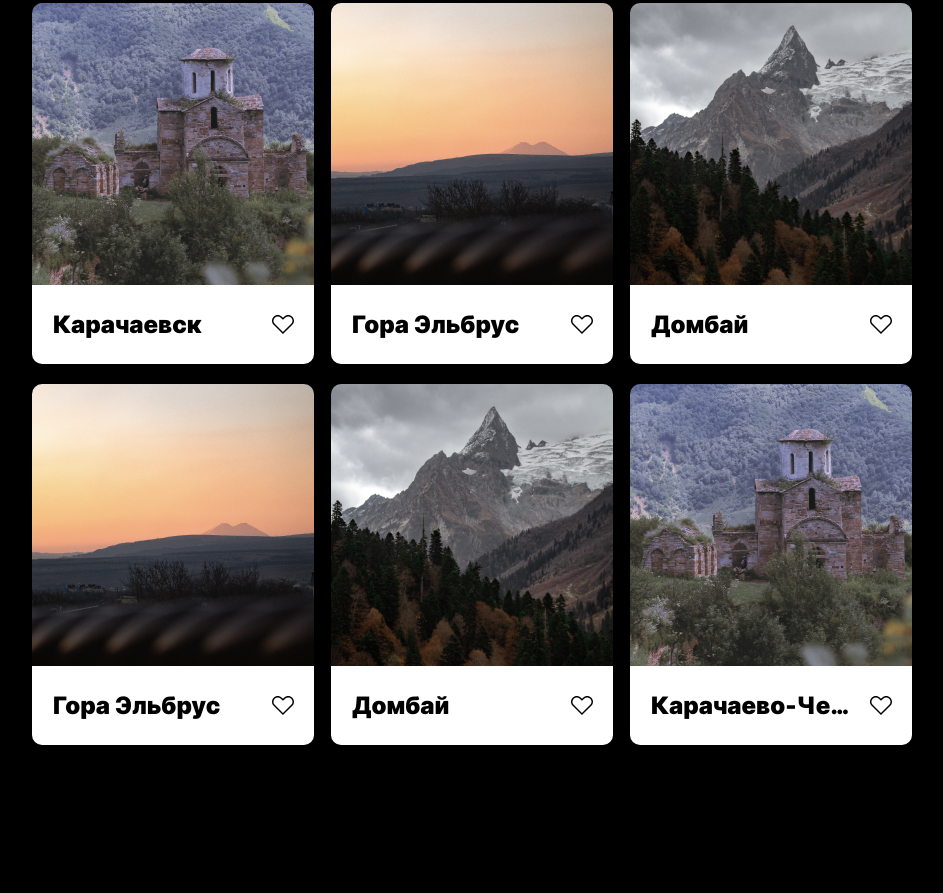
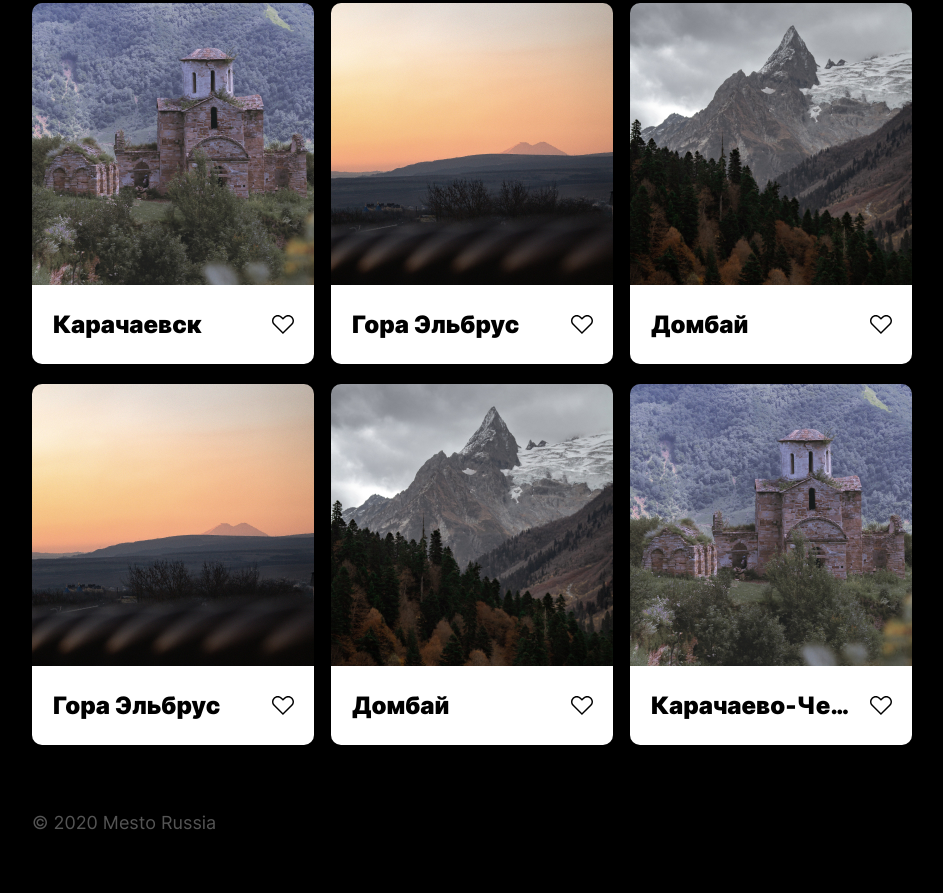
Before and after one commit to izhddm/mesto-project-bootcamp, a plain HTML site: page index.html in a window 1280 px wide. Shown: the part 326-1219 px from the top of the page, without its empty margins (168-1111 px from the left). Before the commit the page ends 1071 px from the top, so only its background shows below. Drawn offline with Linux system fonts and the light colour scheme.

Commit message:
feat: реализован блок footer

```diff
--- /dev/null
+++ b/blocks/footer/__info/footer__info.css
@@ -0,0 +1,9 @@
+.footer__info {
+  margin: 0;
+
+  color: #545454;
+  font-size: 18px;
+  font-style: normal;
+  font-weight: 400;
+  line-height: normal;
+}
--- /dev/null
+++ b/blocks/footer/footer.css
@@ -0,0 +1,4 @@
+.footer {
+  margin: 0;
+  padding: 67px 0 60px;
+}
--- a/index.html
+++ b/index.html
@@ -72,6 +72,9 @@
       </ul>
     </section>
   </main>
+  <footer class="footer">
+    <p class="footer__info">© 2020 Mesto Russia</p>
+  </footer>
 </div>
 
 </body>
--- a/pages/index.css
+++ b/pages/index.css
@@ -32,3 +32,6 @@
 @import "../blocks/element/__footer/element__footer.css";
 @import "../blocks/element/__title/element__title.css";
 @import "../blocks/element/__heart/element__heart.css";
+
+@import "../blocks/footer/footer.css";
+@import "../blocks/footer/__info/footer__info.css";
```
